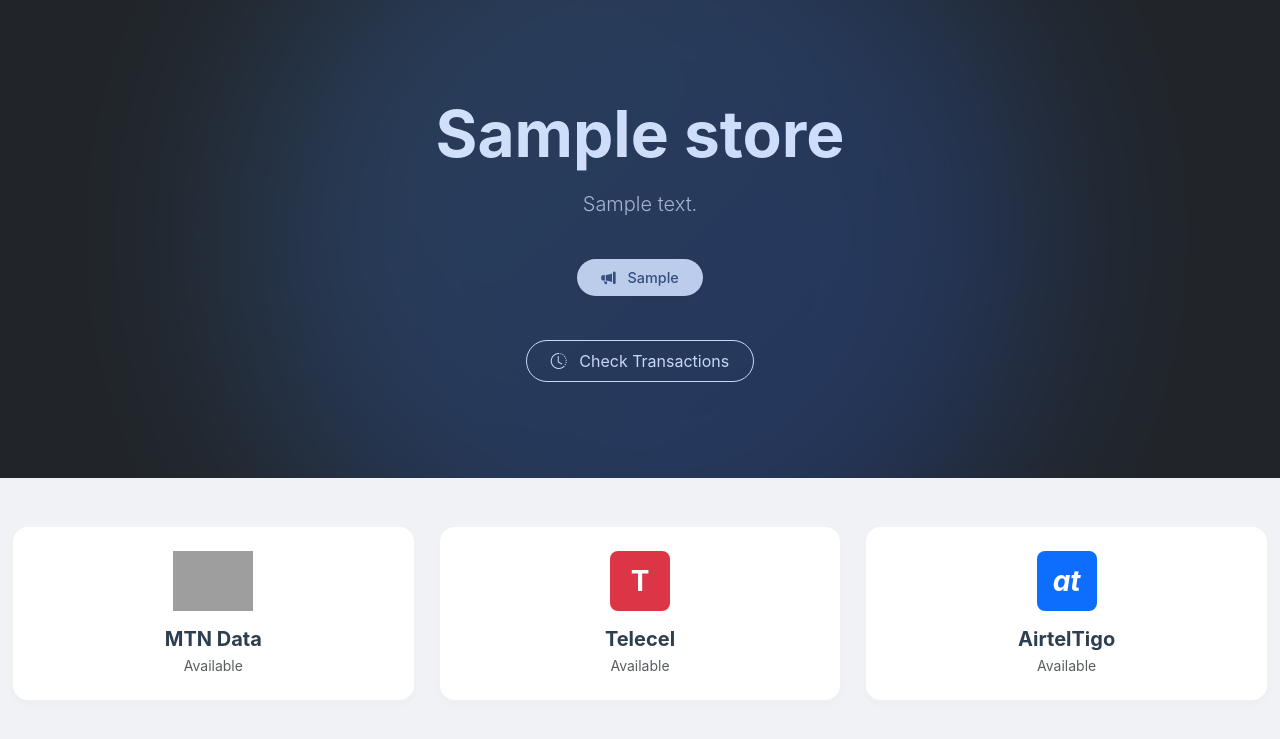
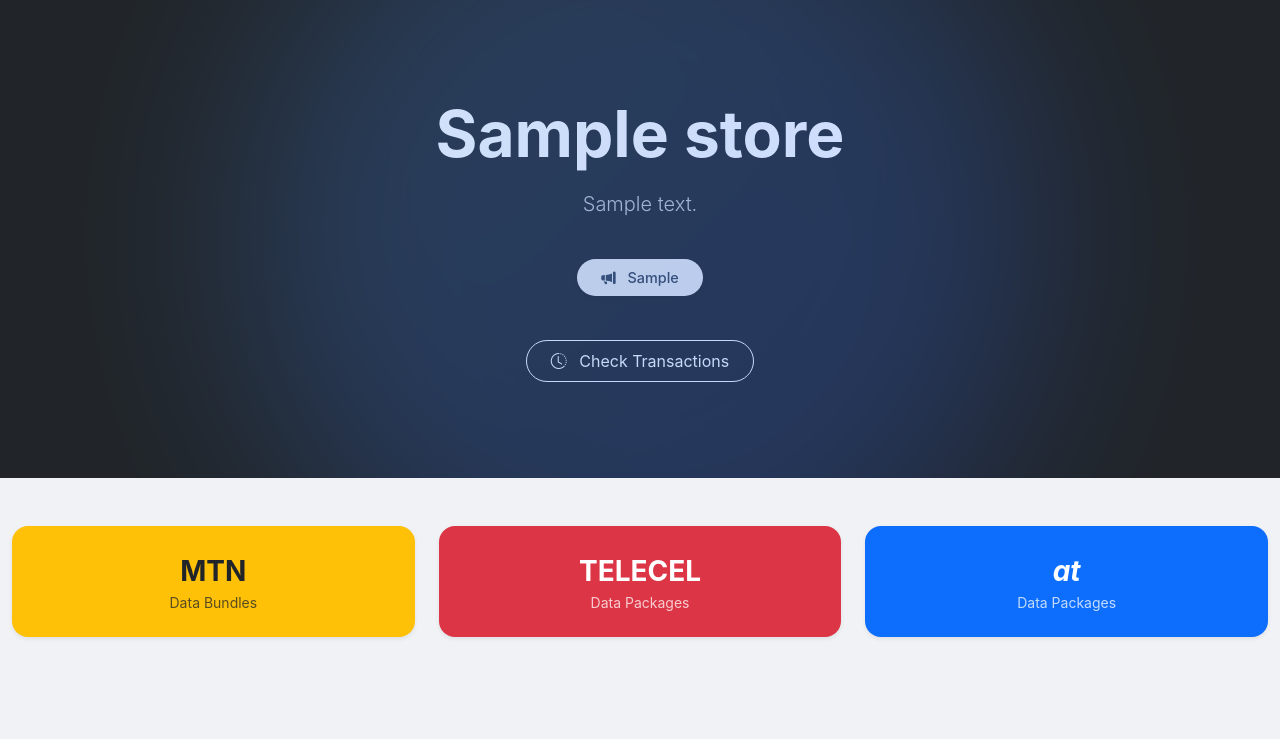
Before and after one commit to Razisky-Dev/DICE-final, a Flask app: a page that uses templates/store_front.html in a window 1280 px wide. Shown: the top 739 px of the page. Run offline with Flask 3, Linux system fonts and the light colour scheme; a user stored in the database is signed in; tables that the repository leaves empty hold one stand-in row (values such as "Sample post"); some libraries are stand-ins or nearby versions; grey boxes are pictures that could not be loaded.

Commit message:
Restore colored backgrounds for network cards

```diff
--- a/templates/store_front.html
+++ b/templates/store_front.html
@@ -45,30 +45,24 @@
         <!-- Network Selection -->
         <div class="row g-4 mb-5 justify-content-center">
             <div class="col-6 col-md-4">
-                <div class="network-card mtn-card p-4 h-100 d-flex flex-column align-items-center justify-content-center text-center rounded-4 cursor-pointer hover-scale"
+                <div class="network-card btn-warning bg-warning text-dark p-4 h-100 d-flex flex-column align-items-center justify-content-center text-center rounded-4 cursor-pointer hover-scale border-0 shadow-sm"
                     onclick="selectNetwork('MTN', this)">
-                    <img src="https://upload.wikimedia.org/wikipedia/commons/a/af/MTN_Logo.svg" alt="MTN" height="60"
-                        class="mb-3">
-                    <h5 class="fw-bold mb-1">MTN Data</h5>
-                    <small class="text-muted">Available</small>
+                    <div class="fw-bold fs-3">MTN</div>
+                    <small class="opacity-75">Data Bundles</small>
                 </div>
             </div>
             <div class="col-6 col-md-4">
-                <div class="network-card telecel-card p-4 h-100 d-flex flex-column align-items-center justify-content-center text-center rounded-4 cursor-pointer hover-scale"
+                <div class="network-card bg-danger text-white p-4 h-100 d-flex flex-column align-items-center justify-content-center text-center rounded-4 cursor-pointer hover-scale border-0 shadow-sm"
                     onclick="selectNetwork('TELECEL', this)">
-                    <div class="bg-danger text-white rounded-3 fw-bold fs-3 mb-3 d-flex align-items-center justify-content-center"
-                        style="width: 60px; height: 60px;">T</div>
-                    <h5 class="fw-bold mb-1">Telecel</h5>
-                    <small class="text-muted">Available</small>
+                    <div class="fw-bold fs-3">TELECEL</div>
+                    <small class="opacity-75">Data Packages</small>
                 </div>
             </div>
             <div class="col-12 col-md-4">
-                <div class="network-card at-card p-4 h-100 d-flex flex-column align-items-center justify-content-center text-center rounded-4 cursor-pointer hover-scale"
+                <div class="network-card bg-primary text-white p-4 h-100 d-flex flex-column align-items-center justify-content-center text-center rounded-4 cursor-pointer hover-scale border-0 shadow-sm"
                     onclick="selectNetwork('AIRTELTIGO', this)">
-                    <div class="bg-primary text-white rounded-3 fw-bold fs-3 mb-3 d-flex align-items-center justify-content-center fst-italic"
-                        style="width: 60px; height: 60px;">at</div>
-                    <h5 class="fw-bold mb-1">AirtelTigo</h5>
-                    <small class="text-muted">Available</small>
+                    <div class="fw-bold fs-3 fst-italic">at</div>
+                    <small class="opacity-75">Data Packages</small>
                 </div>
             </div>
         </div>
```
